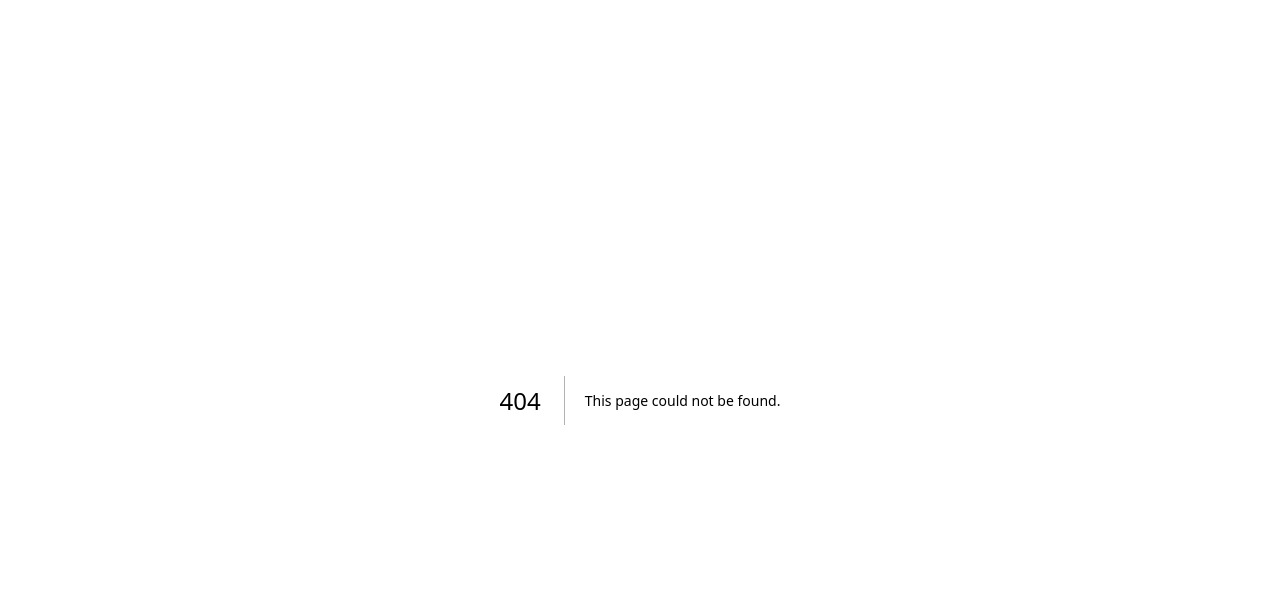
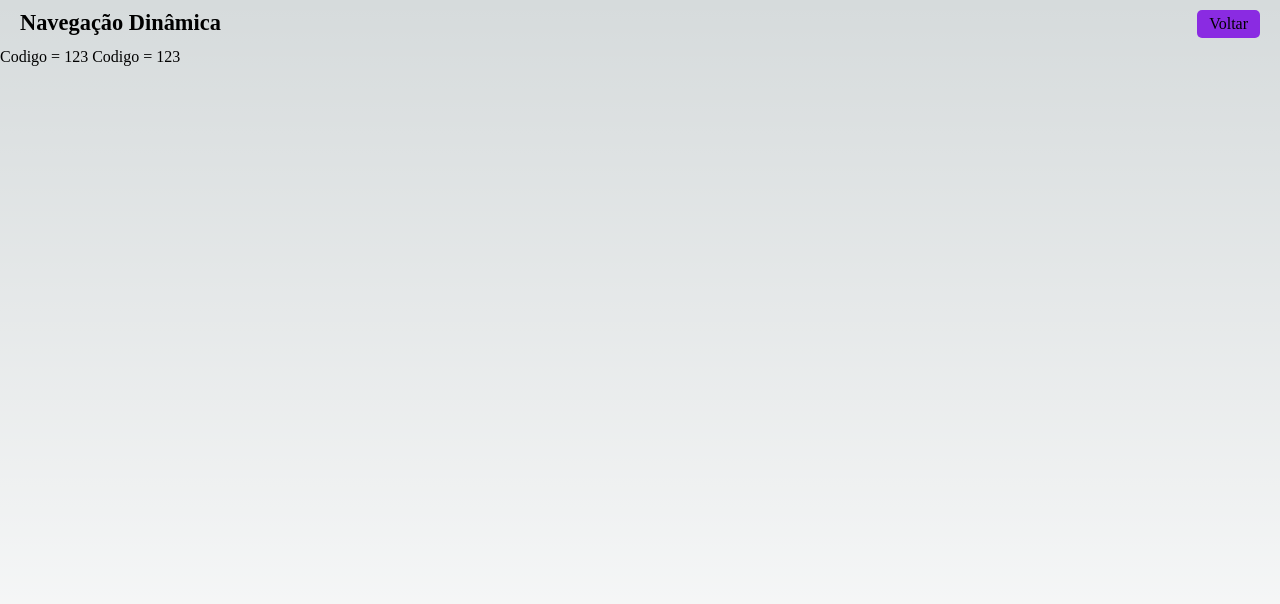
Before and after one commit to dronan/NextJS-Firebase, a Next.js app in the folder fundamentos/: page /cliente/123 in a window 1280 px wide. Before the commit this address had no page. Shown: the top 604 px of the page. Built offline with nearby package versions, Linux system fonts and the light colour scheme.

Commit message:
exemplp de navegacao  dinamica com um ou mais parametros

```diff
--- /dev/null
+++ b/fundamentos/src/pages/cliente/[codigo].jsx
@@ -0,0 +1,14 @@
+import Layout from "@/components/Layout";
+import { useRouter } from "next/router";
+
+export default function ClienteProCodigo() {
+
+    const router = useRouter()
+    console.log(router.query)
+    return (
+        <Layout titulo="Navegação Dinâmica">
+            <span>Codigo = {router.query.codigo} </span>
+            <span>Codigo = {router.query.codigo} </span>
+            </Layout>
+    )
+}
--- a/fundamentos/src/pages/index.jsx
+++ b/fundamentos/src/pages/index.jsx
@@ -13,6 +13,9 @@ export default function Inicio() {
                     <Navegador destino="/estiloso" texto="Estiloso" cor="red" />
                     <Navegador destino="/exemplo" texto="Exemplo" />
                     <Navegador destino="/jsx" texto="JSX" />
+                    <Navegador destino="/navegacao" texto="Navegacao 01" cor="green" />
+                    <Navegador destino="/cliente/123" texto="Navegacao 02" cor="blue" />
+                    <Navegador destino="/doisparametros/filial-x/12345" texto="Navegacao 02.1" cor="blue" />
             </div>
         )
 }
```
Also changed, not shown: fundamentos/src/pages/doisparametros/[subparametro]/[exemplodoisparametros].jsx (added, +16 -0 lines), fundamentos/src/pages/navegacao/index.jsx (added, +9 -0 lines).
